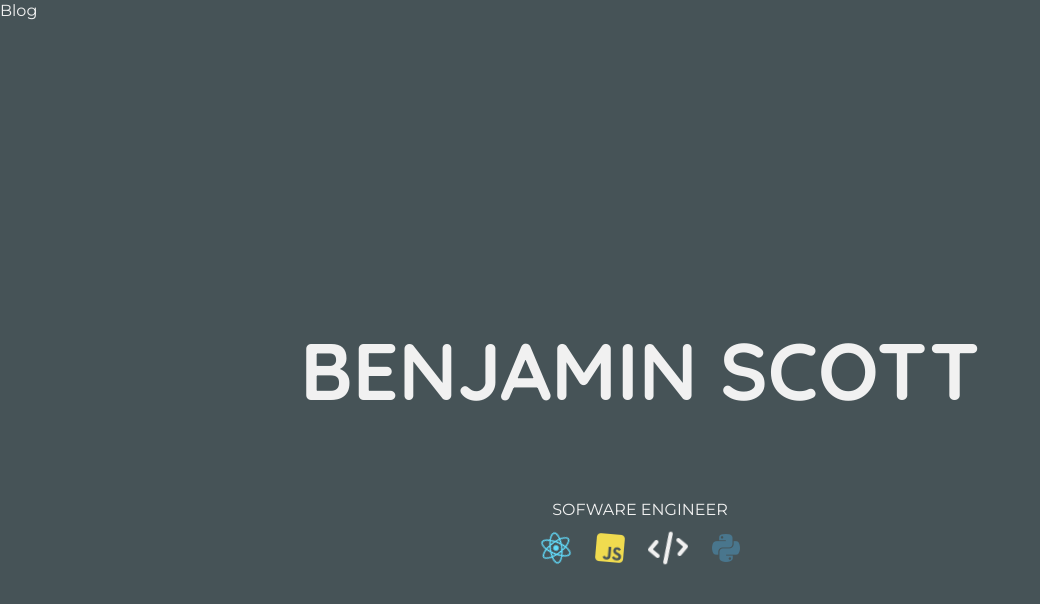
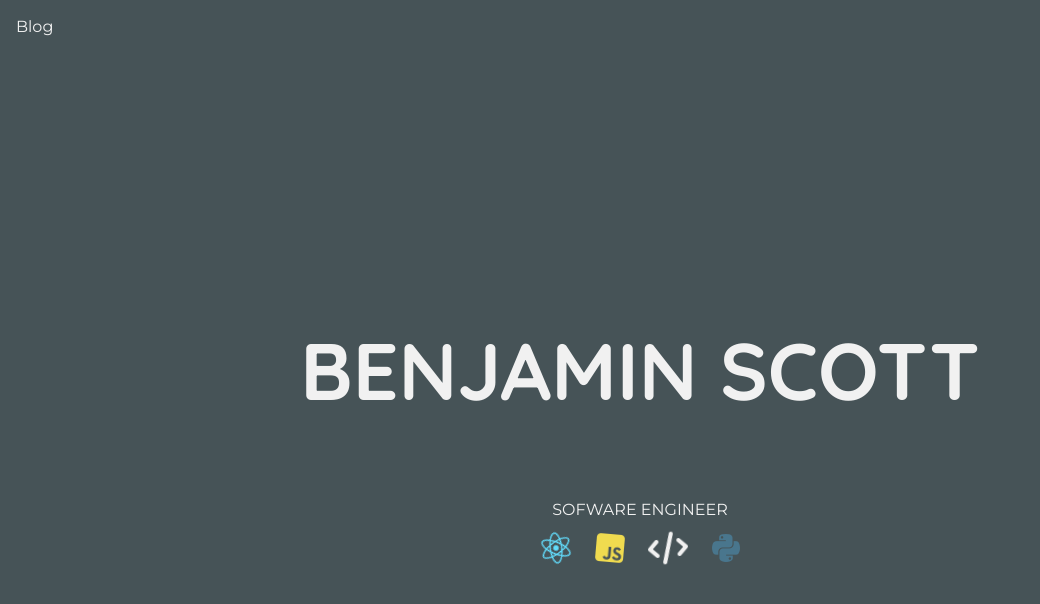
Before and after one commit to benzend/official-portfolio, a Next.js app: page / in a window 1280 px wide. Shown: the top 604 px of the page, without its empty margins (0-1040 px from the left). Built offline with nearby package versions, Linux system fonts and the light colour scheme.

Commit message:
style: nav spacing

```diff
--- a/styles/Home.module.scss
+++ b/styles/Home.module.scss
@@ -14,6 +14,9 @@
   position: absolute;
   top: 0;
   left: 0;
+  width: 100vw;
+  padding: 1rem;
+  z-index: 3;
 
   a {
     color: var(--white);
```
